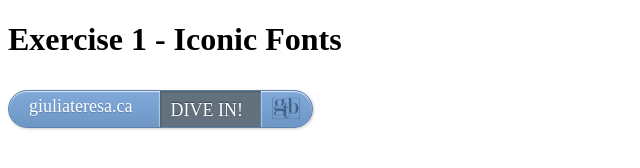
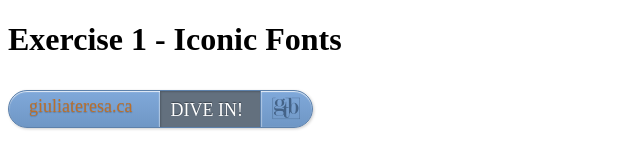
Before and after one commit to gbales11/1686exercise-1, a plain HTML site: page index.html in a window 1280 px wide. In both pictures the pointer is over the element "giuliateresa.ca". Shown: the whole page, without its empty margins (0-640 px from the left). Drawn offline with Linux system fonts and the light colour scheme.

Commit message:
Changed hover colour
 to match branding of my portfolio website

```diff
--- a/css/exercise1-font.css
+++ b/css/exercise1-font.css
@@ -150,7 +150,7 @@
 }
 .button:hover .button-text{
     text-shadow:0px 1px 1px #5d81ab;
-    color:#fff;
+    color:#BB6F2A;
 }
 .button:hover .button-slide-text{
     width:100px;
```
